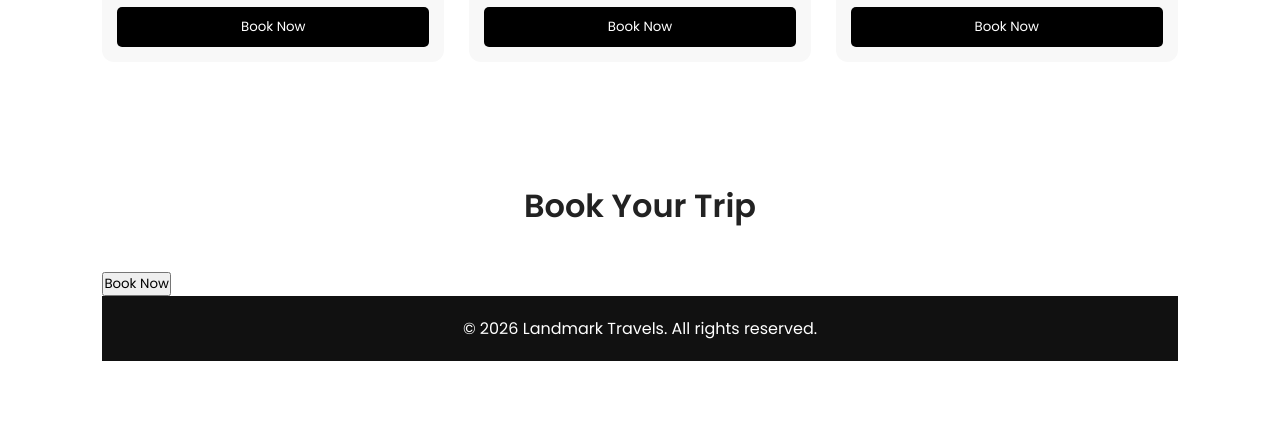
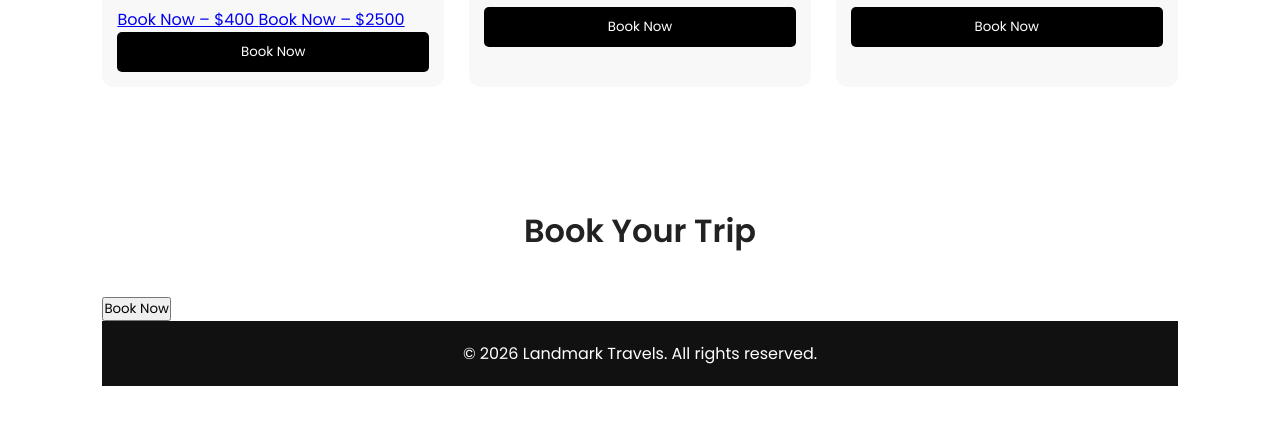
Before and after one commit to landmarktravelss/Landmarktravels, a plain HTML site: page index.html in a window 1280 px wide. Shown: the part 1147-1571 px from the top of the page. Drawn offline with Linux system fonts and the light colour scheme.

Commit message:
Update index.html

```diff
--- a/index.html
+++ b/index.html
@@ -195,7 +195,17 @@ footer {
       <div>
         <h3>City Explorer</h3>
         <p>$399</p>
-        <button onclick="goBook()">Book Now</button>
+        <a href="payment.html?package=3%20Days%20Tour&price=400" class="btn">
+  Book Now – $400
+</a>
+        <a href="payment.html?package=16%20Days%20Tour&price=2500" class="btn">
+  Book Now – $2500
+</a>
+
+        <button onclick="window.location.href='payment.html'">
+  Book Now
+</button>
+
       </div>
     </div>
 
```
